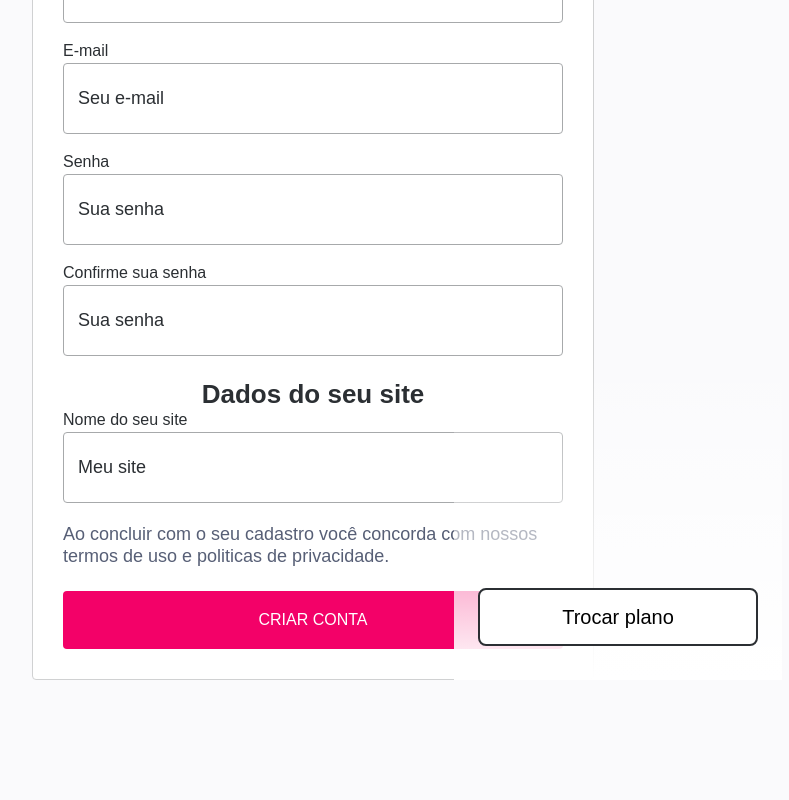
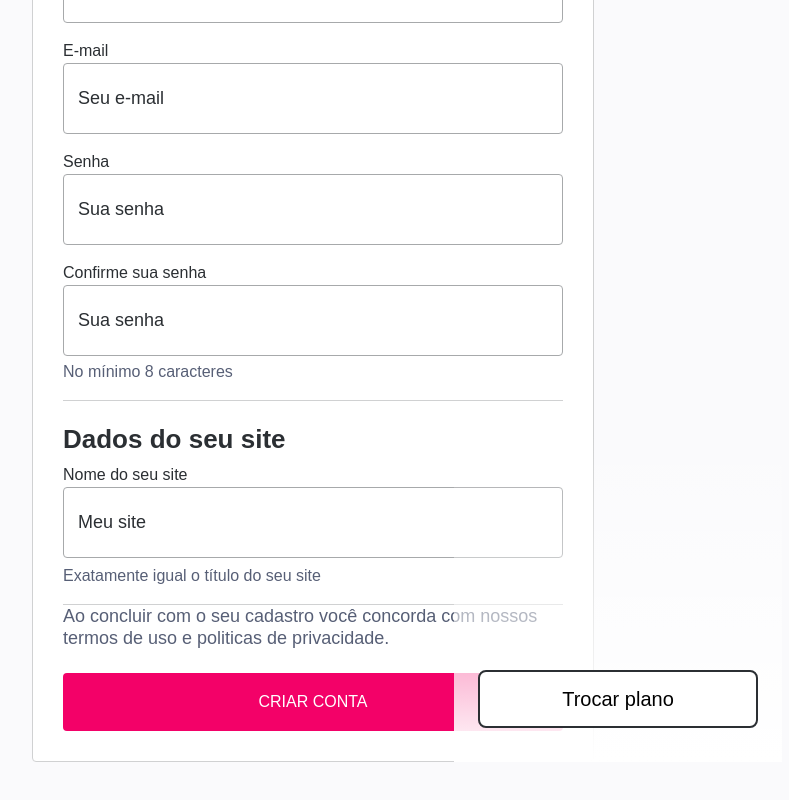
Before and after one commit to NathanCardoso/teste-adoorei, a Vue app: page /register in a window 1280 px wide. Shown: the part 566-1366 px from the top of the page, without its empty margins (315-1104 px from the left). Before the commit the page ends 1286 px from the top, so only its background shows below. Built offline with nearby package versions, Linux system fonts and the light colour scheme.

Commit message:
feat[InputForm]: create new component

```diff
--- a/src/components/FormRegister.vue
+++ b/src/components/FormRegister.vue
@@ -39,6 +39,7 @@
             labelContent="Senha"
             inputRule="validatePassword"
           />
+          <div class="confirm-password">
             <InputForm
               inputId="password"
               inputName="userPassword"
@@ -47,7 +48,10 @@
               labelContent="Confirme sua senha"
               inputRule="validatePassword"
             />
-          <div class="form-header-site">
+            <InputAlert text="No mínimo 8 caracteres" />
+          </div>
+        </div>
+        <div class="form-site">
           <TitleContent contentValue="Dados do seu site" />
           <InputForm
             inputId="name"
@@ -56,11 +60,11 @@
             inputPlaceholder="Meu site"
             labelContent="Nome do seu site"
           />
+          <InputAlert text="Exatamente igual o título do seu site" />
         </div>
         <ParagraphContent
           content="Ao concluir com o seu cadastro você concorda com nossos termos de uso e politicas de privacidade."
         />
-        </div>
         <div class="form-button">
           <ButtonForm buttonName="Criar conta" />
         </div>
@@ -76,6 +80,7 @@ import InputForm from "./atoms/InputForm.vue";
 import ResetPassword from "./atoms/ResetPassword.vue";
 import ButtonForm from "./atoms/ButtonForm.vue";
 import { Form } from "vee-validate";
+import InputAlert from "../components/atoms/InputAlert.vue";
 
 export default {
   name: "UserLogin",
@@ -86,6 +91,7 @@ export default {
     ResetPassword,
     ButtonForm,
     Form,
+    InputAlert,
   },
 };
 </script>
@@ -102,14 +108,32 @@ export default {
     .form-header {
       display: flex;
       flex-direction: column;
+      align-items: flex-start;
       gap: rem(10);
     }
 
     .form-input {
-      margin-top: rem(20);
+      margin: rem(20) 0 rem(20);
       display: flex;
       flex-direction: column;
       gap: rem(20);
+
+			.confirm-password {
+				display: flex;
+				flex-direction: column;
+				gap: rem(8);
+			}
+    }
+
+    .form-site {
+      display: flex;
+      flex-direction: column;
+      align-items: flex-start;
+      gap: rem(10);
+      width: 100%;
+      padding: rem(20) 0;
+      border-top: rem(1) solid $gray_alt_1;
+      border-bottom: rem(1) solid $gray_alt_1;
     }
 
     .form-button {
--- /dev/null
+++ b/src/components/atoms/InputAlert.vue
@@ -0,0 +1,30 @@
+<template>
+	<span class="input-alert">{{text}}</span>
+</template>
+
+<script>
+export default {
+	name: "InputAlert",
+	props: {
+		text: {
+			type: String,
+			default: "",
+			required: true
+		}
+	},
+	data() {
+		return {
+			text: this.text
+		}
+	}
+}
+</script>
+
+<style lang="scss">
+	.input-alert {
+		font-size: rem(16);
+		color: $gray;
+		display: inline-block;
+		width: 100%;
+	}
+</style>
--- a/src/components/atoms/InputForm.vue
+++ b/src/components/atoms/InputForm.vue
@@ -71,6 +71,7 @@ export default {
   display: flex;
   flex-direction: column;
   gap: rem(4);
+	width: 100%;
 
   .label {
     color: $black;
```
Lines whose indentation alone changed are shown as unchanged.
